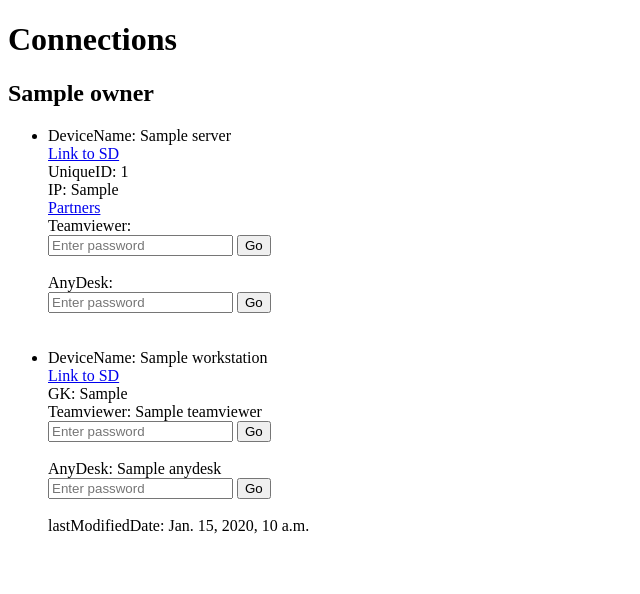
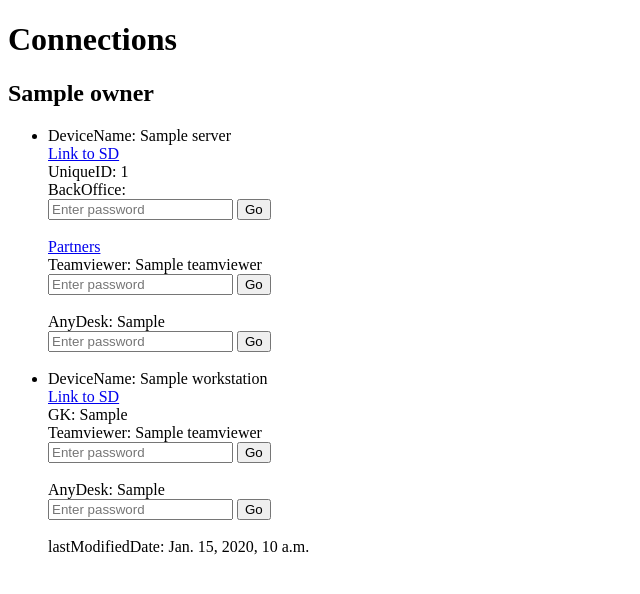
Before and after one commit to serty2005/MHrunner, a Django app: template mhrunner/coreapp/templates/coreapp/connections.html in a window 1280 px wide. Shown: the top 594 px of the page, without its empty margins (0-640 px from the left). Run offline with Django 5.2, Linux system fonts and the light colour scheme; the template is opened without the code that fills it: most values are stand-ins (such as "Sample title", 1, 10 or a date in 2020).

Commit message:
add offices runner fixed anydesk show

```diff
--- a/mhrunner/coreapp/models.py
+++ b/mhrunner/coreapp/models.py
@@ -11,6 +11,7 @@
     DeviceName = models.CharField(max_length=255, null=True, blank=True)
     ownerUUID = models.CharField(max_length=255, null=True, blank=True)
     ownerTitle = models.CharField(max_length=255, null=True, blank=True)
+    cleared_ip = models.CharField(max_length=255, null=True, blank=True)
 
 class Workstation(models.Model):
     UUID = models.CharField(max_length=255, primary_key=True)
--- a/mhrunner/coreapp/templates/coreapp/connections.html
+++ b/mhrunner/coreapp/templates/coreapp/connections.html
@@ -5,15 +5,27 @@
     <title>Connections</title>
     <script>
         function connectTeamviewer(teamviewerId) {
-            var password = document.getElementById("password-" + teamviewerId).value;
+            var passwordField = document.getElementById("password-teamviewer-" + teamviewerId);
+            var password = passwordField.value;
             var url = "clearbat://teamviewer@" + teamviewerId + ":" + password;
             window.location.href = url;
+            passwordField.value = ""; // Очистка поля ввода
         }
 
         function connectAnydesk(anydeskId) {
-            var password = document.getElementById("password-" + anydeskId).value;
+            var passwordField = document.getElementById("password-anydesk-" + anydeskId);
+            var password = passwordField.value;
             var url = "clearbat://anydesk@" + anydeskId + ":" + password;
             window.location.href = url;
+            passwordField.value = ""; // Очистка поля ввода
+        }
+
+        function connectIiko(ipId) {
+            var passwordField = document.getElementById("password-iiko-" + ipId);
+            var password = passwordField.value;
+            var url = "clearbat://iiko@" + ipId + ":443@MH:" + password;
+            window.location.href = url;
+            passwordField.value = ""; // Очистка поля ввода
         }
     </script>
 </head>
@@ -28,15 +40,37 @@
                         DeviceName: {{ server.DeviceName }}<br>
                         <a href="{{SD_URL}}/sd/operator/#uuid:{{ server.UUID }}" target="_blank">Link to SD</a><br>
                         UniqueID: {{ server.UniqueID }}<br>
-                        IP: {{ server.IP }}<br>
+
+                        {% if server.cleared_ip %}
+                            BackOffice:
+                            <form onsubmit="connectIiko('{{ server.cleared_ip }}'); return false;">
+                                <input type="password" id="password-iiko-{{ server.cleared_ip }}" placeholder="Enter password">
+                                <button type="submit">Go</button>
+                            </form>
+                            <br>
+                        {% else %}
+                            IP: {{ server.IP }}<br>
+                        {% endif %}
+
                         <a href="{{ server.CabinetLink }}" target="_blank">Partners</a><br>
-                        {% if server.Teamviewer %} Teamviewer: <form onsubmit="connectTeamviewer('{{ server.Teamviewer }}'); return false;">
-                            <input type="password" id="password-{{ server.Teamviewer }}" placeholder="Enter password">
-                            <button type="submit">Go</button></form><br>{% endif %}
-                        {% if server.AnyDesk %}AnyDesk: <form onsubmit="connectAnydesk('{{ server.AnyDesk }}'); return false;">
-                            <input type="password" id="password-{{ server.AnyDesk }}" placeholder="Enter password">
-                            <button type="submit">Go</button></form><br>{% endif %}
+
+                        {% if server.Teamviewer %}
+                            Teamviewer: {{ server.Teamviewer }}<br>
+                            <form onsubmit="connectTeamviewer('{{ server.Teamviewer }}'); return false;">
+                                <input type="password" id="password-teamviewer-{{ server.Teamviewer }}" placeholder="Enter password">
+                                <button type="submit">Go</button>
+                            </form>
                             <br>
+                        {% endif %}
+
+                        {% if server.AnyDesk %}
+                            AnyDesk: {{ server.AnyDesk }}<br>
+                            <form onsubmit="connectAnydesk('{{ server.AnyDesk }}'); return false;">
+                                <input type="password" id="password-anydesk-{{ server.AnyDesk }}" placeholder="Enter password">
+                                <button type="submit">Go</button>
+                            </form>
+                            <br>
+                        {% endif %}
                     </li>
                 {% endfor %}
                 {% for workstation in owner.workstations %}
@@ -44,12 +78,25 @@
                         DeviceName: {{ workstation.DeviceName }}<br>
                         <a href="{{SD_URL}}/sd/operator/#uuid:{{ workstation.UUID }}" target="_blank">Link to SD</a><br>
                         GK: {{ workstation.GK }}<br>
-                        {% if workstation.Teamviewer %} Teamviewer: {{ workstation.Teamviewer }}<br> <form onsubmit="connectTeamviewer('{{ workstation.Teamviewer }}'); return false;">
-                            <input type="password" id="password-{{ workstation.Teamviewer }}" placeholder="Enter password">
-                            <button type="submit">Go</button></form><br>{% endif %}
-                            {% if workstation.AnyDesk %} AnyDesk: {{ workstation.Anydesk }}<br><form onsubmit="connectAnydesk('{{ workstation.AnyDesk }}'); return false;">
-                                <input type="password" id="password-{{ workstation.AnyDesk }}" placeholder="Enter password">
-                                <button type="submit">Go</button></form><br>{% endif %}
+
+                        {% if workstation.Teamviewer %}
+                            Teamviewer: {{ workstation.Teamviewer }}<br>
+                            <form onsubmit="connectTeamviewer('{{ workstation.Teamviewer }}'); return false;">
+                                <input type="password" id="password-teamviewer-{{ workstation.Teamviewer }}" placeholder="Enter password">
+                                <button type="submit">Go</button>
+                            </form>
+                            <br>
+                        {% endif %}
+
+                        {% if workstation.AnyDesk %}
+                            AnyDesk: {{ workstation.AnyDesk }}<br>
+                            <form onsubmit="connectAnydesk('{{ workstation.AnyDesk }}'); return false;">
+                                <input type="password" id="password-anydesk-{{ workstation.AnyDesk }}" placeholder="Enter password">
+                                <button type="submit">Go</button>
+                            </form>
+                            <br>
+                        {% endif %}
+
                         lastModifiedDate: {{ workstation.lastModifiedDate }}<br>
                     </li>
                 {% endfor %}
```
Also changed, not shown: mhrunner/coreapp/getServers.py (+6 -1 lines), mhrunner/coreapp/migrations/0004_server_cleared_ip.py (added).
